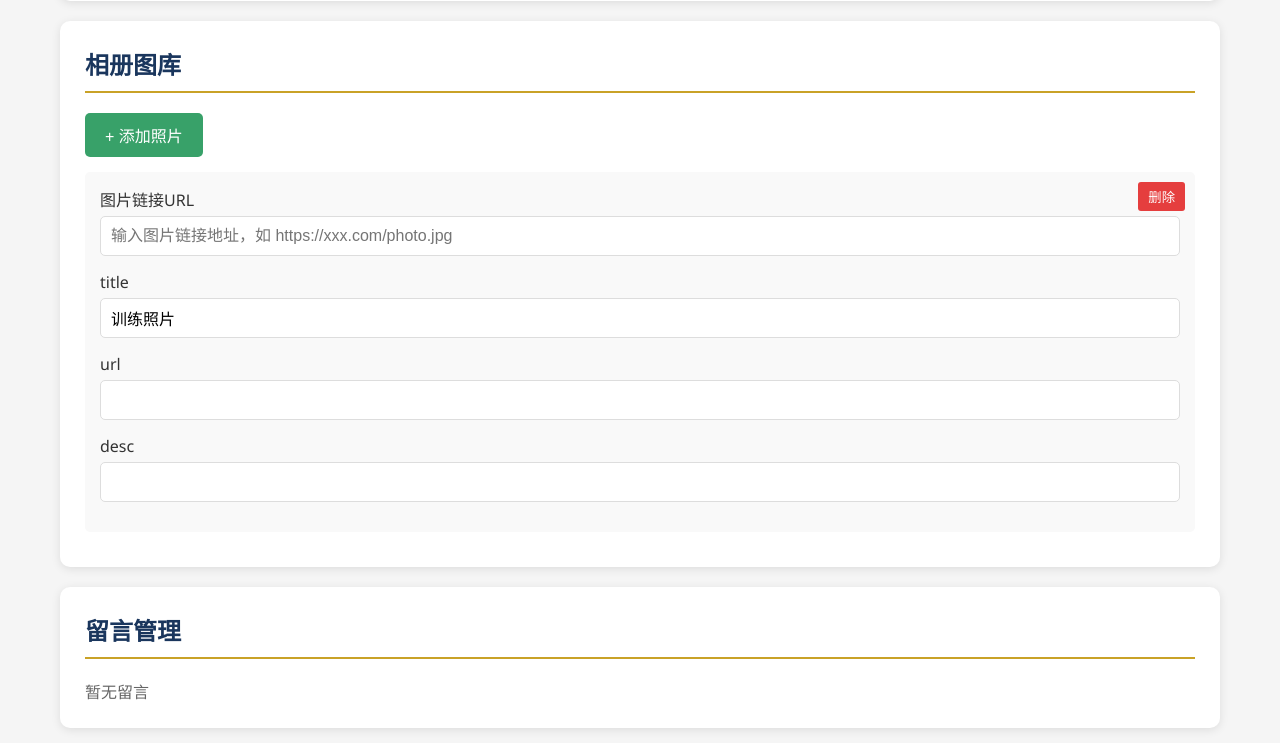
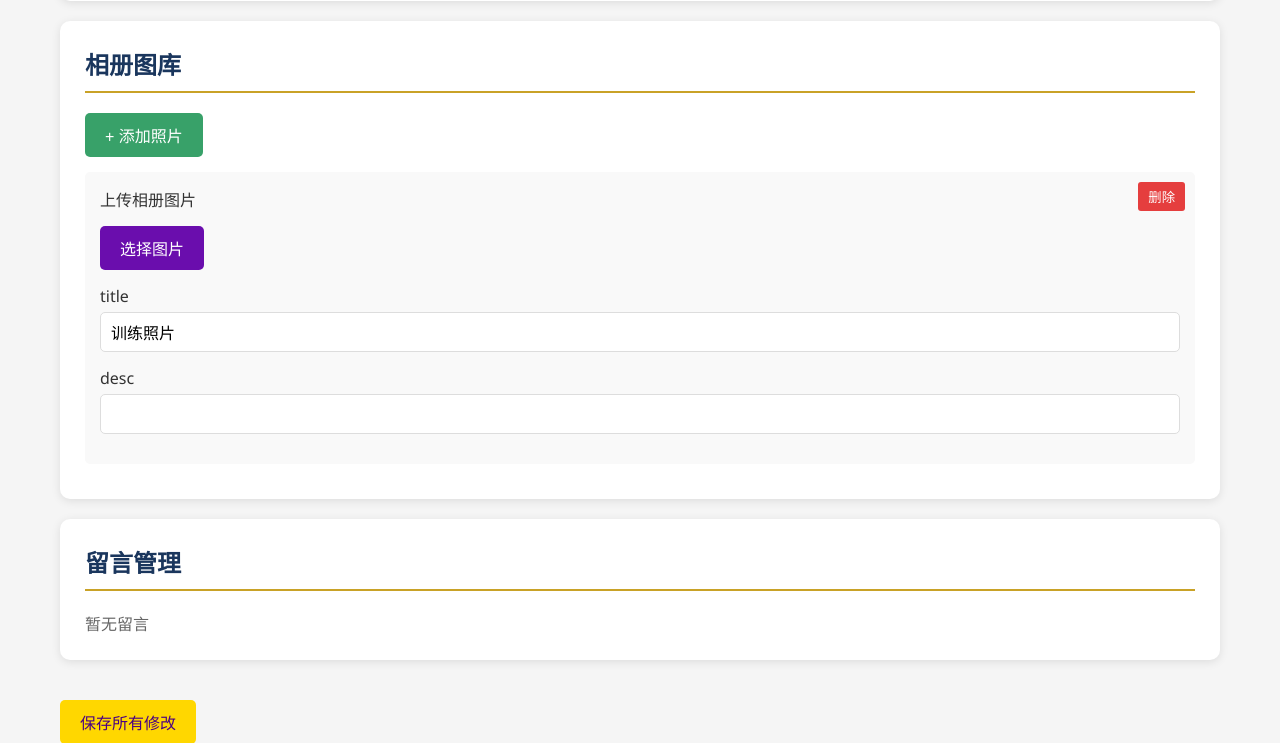
Before and after one commit to Outlook034/xjtlubasketball, a Flask app: page /admin in a window 1280 px wide. Shown: the part 4643-5386 px from the top of the page. Run offline with Flask 2, Linux system fonts and the light colour scheme; the visitor is signed in with stand-in values (Sample User, id 1).

Commit message:
Gallery upload from local

```diff
--- a/website/templates/admin.html
+++ b/website/templates/admin.html
@@ -319,13 +319,13 @@
                         </div>`;
                     }
                     html += `<div class="form-group">
-                        <label>图片链接URL</label>
-                        <input type="text" data-field="url" data-index="${index}" value="${item.url || ''}" placeholder="输入图片链接地址，如 https://xxx.com/photo.jpg">
+                        <label>上传相册图片</label>
+                        <button class="btn upload-btn" onclick="uploadImage(${index}, '${containerId}')">选择图片</button>
                     </div>`;
                 }
 
                 fields.forEach(field => {
-                    if (containerId === 'players' && field === 'photo') return;
+                    if (skipField(containerId, field)) return;
                     html += `<div class="form-group">
                         <label>${field}</label>
                         <input type="text" data-field="${field}" data-index="${index}" value="${item[field] || ''}">
@@ -376,6 +376,10 @@
                 'gallery': ['title', 'url', 'desc']
             };
             return fields[containerId];
+        }
+
+        function skipField(containerId, field) {
+            return (containerId === 'players' && field === 'photo') || (containerId === 'gallery' && field === 'url');
         }
 
         function uploadImage(index, containerId) {
```
